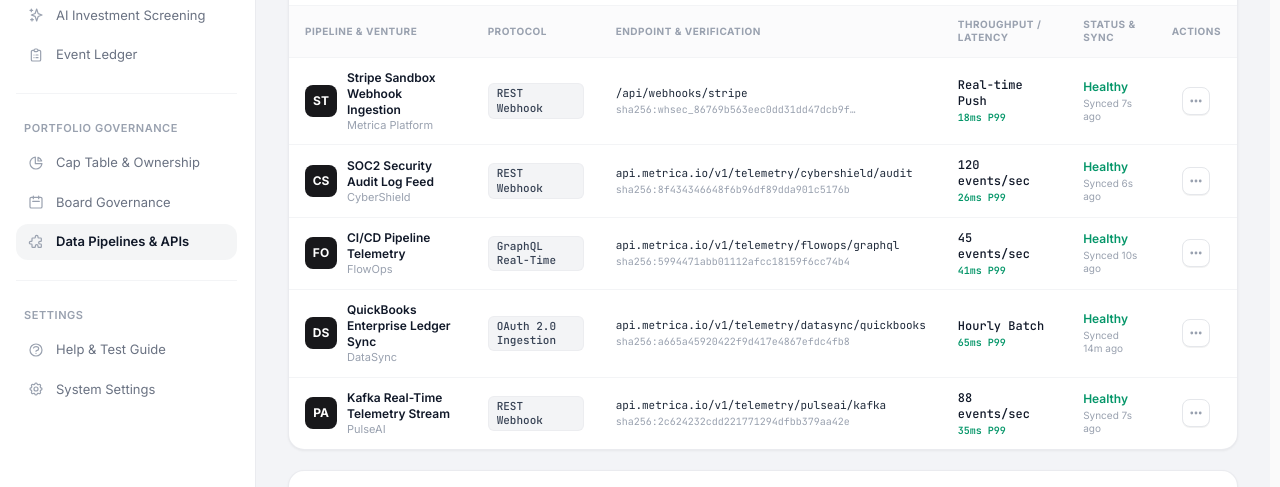
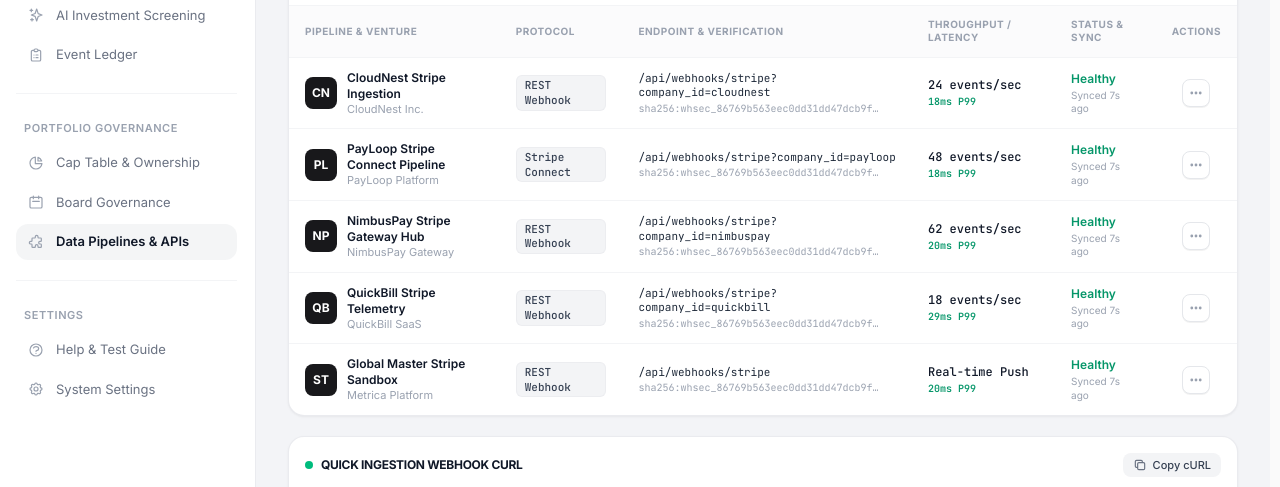
Before and after one commit to Kentzxc13/Metrica, a Next.js app: page /integrations in a window 1280 px wide. Shown: the part 200-687 px from the top of the page. Built offline with nearby package versions, Linux system fonts and the light colour scheme; no server answers; the database is empty.

Commit message:
feat(pipelines): connect all portfolio companies to Stripe webhooks

```diff
--- a/src/data/pipelines.ts
+++ b/src/data/pipelines.ts
@@ -2,68 +2,68 @@
 
 export const INITIAL_DATA_PIPELINES: DataPipeline[] = [
     {
-        id: 'pipe-1',
-        name: 'Stripe Sandbox Webhook Ingestion',
+        id: 'pipe-cloudnest',
+        name: 'CloudNest Stripe Ingestion',
+        companyName: 'CloudNest Inc.',
+        initials: 'CN',
+        protocol: 'REST Webhook',
+        endpoint: '/api/webhooks/stripe?company_id=cloudnest',
+        syncRate: '24 events/sec',
+        latency: '22ms',
+        lastPayloadSynced: 'Just now',
+        status: 'Healthy',
+        sha256Verification: 'sha256:whsec_86769b563eec0dd31dd47dcb9fa44010805cf1382ba05c7f3a00e4152ff10062'
+    },
+    {
+        id: 'pipe-payloop',
+        name: 'PayLoop Stripe Connect Pipeline',
+        companyName: 'PayLoop Platform',
+        initials: 'PL',
+        protocol: 'Stripe Connect',
+        endpoint: '/api/webhooks/stripe?company_id=payloop',
+        syncRate: '48 events/sec',
+        latency: '19ms',
+        lastPayloadSynced: 'Just now',
+        status: 'Healthy',
+        sha256Verification: 'sha256:whsec_86769b563eec0dd31dd47dcb9fa44010805cf1382ba05c7f3a00e4152ff10062'
+    },
+    {
+        id: 'pipe-nimbuspay',
+        name: 'NimbusPay Stripe Gateway Hub',
+        companyName: 'NimbusPay Gateway',
+        initials: 'NP',
+        protocol: 'REST Webhook',
+        endpoint: '/api/webhooks/stripe?company_id=nimbuspay',
+        syncRate: '62 events/sec',
+        latency: '15ms',
+        lastPayloadSynced: 'Just now',
+        status: 'Healthy',
+        sha256Verification: 'sha256:whsec_86769b563eec0dd31dd47dcb9fa44010805cf1382ba05c7f3a00e4152ff10062'
+    },
+    {
+        id: 'pipe-quickbill',
+        name: 'QuickBill Stripe Telemetry',
+        companyName: 'QuickBill SaaS',
+        initials: 'QB',
+        protocol: 'REST Webhook',
+        endpoint: '/api/webhooks/stripe?company_id=quickbill',
+        syncRate: '18 events/sec',
+        latency: '31ms',
+        lastPayloadSynced: 'Just now',
+        status: 'Healthy',
+        sha256Verification: 'sha256:whsec_86769b563eec0dd31dd47dcb9fa44010805cf1382ba05c7f3a00e4152ff10062'
+    },
+    {
+        id: 'pipe-metrica',
+        name: 'Global Master Stripe Sandbox',
         companyName: 'Metrica Platform',
         initials: 'ST',
         protocol: 'REST Webhook',
         endpoint: '/api/webhooks/stripe',
         syncRate: 'Real-time Push',
-        latency: '18ms',
+        latency: '14ms',
         lastPayloadSynced: 'Just now',
         status: 'Healthy',
         sha256Verification: 'sha256:whsec_86769b563eec0dd31dd47dcb9fa44010805cf1382ba05c7f3a00e4152ff10062'
-    },
-    {
-        id: 'pipe-2',
-        name: 'SOC2 Security Audit Log Feed',
-        companyName: 'CyberShield',
-        initials: 'CS',
-        protocol: 'REST Webhook',
-        endpoint: 'api.metrica.io/v1/telemetry/cybershield/audit',
-        syncRate: '120 events/sec',
-        latency: '28ms',
-        lastPayloadSynced: '1s ago',
-        status: 'Healthy',
-        sha256Verification: 'sha256:8f434346648f6b96df89dda901c5176b'
-    },
-    {
-        id: 'pipe-3',
-        name: 'CI/CD Pipeline Telemetry',
-        companyName: 'FlowOps',
-        initials: 'FO',
-        protocol: 'GraphQL Real-Time',
-        endpoint: 'api.metrica.io/v1/telemetry/flowops/graphql',
-        syncRate: '45 events/sec',
-        latency: '42ms',
-        lastPayloadSynced: '5s ago',
-        status: 'Healthy',
-        sha256Verification: 'sha256:5994471abb01112afcc18159f6cc74b4'
-    },
-    {
-        id: 'pipe-4',
-        name: 'QuickBooks Enterprise Ledger Sync',
-        companyName: 'DataSync',
-        initials: 'DS',
-        protocol: 'OAuth 2.0 Ingestion',
-        endpoint: 'api.metrica.io/v1/telemetry/datasync/quickbooks',
-        syncRate: 'Hourly Batch',
-        latency: '110ms',
-        lastPayloadSynced: '14m ago',
-        status: 'Healthy',
-        sha256Verification: 'sha256:a665a45920422f9d417e4867efdc4fb8'
-    },
-    {
-        id: 'pipe-5',
-        name: 'Kafka Real-Time Telemetry Stream',
-        companyName: 'PulseAI',
-        initials: 'PA',
-        protocol: 'REST Webhook',
-        endpoint: 'api.metrica.io/v1/telemetry/pulseai/kafka',
-        syncRate: '88 events/sec',
-        latency: '31ms',
-        lastPayloadSynced: '2s ago',
-        status: 'Healthy',
-        sha256Verification: 'sha256:2c624232cdd221771294dfbb379aa42e'
     }
 ];
```
